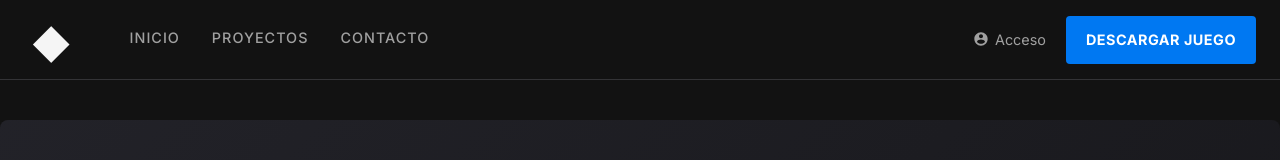
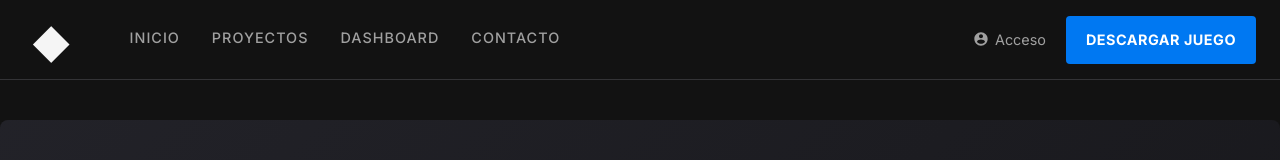
Before and after one commit to CesarPPrado/mi-portafolio-react, a React (Vite) app: page / in a window 1280 px wide. Shown: the top 160 px of the page. Built offline with nearby package versions, Linux system fonts and the light colour scheme; no server answers.

Commit message:
Feat: Agregar componente de encabezado con navegación, mega menú y controles de autenticación.

```diff
--- a/src/components/Header.jsx
+++ b/src/components/Header.jsx
@@ -27,7 +27,7 @@
                 <h3>Mis Proyectos</h3>
                 <Link to="/proyectos">Juego principal</Link>
                 <Link to="/proyectos">Portafolio</Link>
-                <Link to="/proyectos">Dashboard</Link>
+                <Link to="/analytics">Dashboard</Link>
               </div>
               <div className={styles.megaMenuColumn}>
                 <h3>Habilidades</h3>
@@ -49,6 +49,7 @@
         <nav className={styles.mainNav}>
           <Link to="/">INICIO</Link>
           <Link to="/proyectos">PROYECTOS</Link>
+          <Link to="/analytics">DASHBOARD</Link>
           <Link to="/contacto">CONTACTO</Link>
         </nav>
       </div>
```
